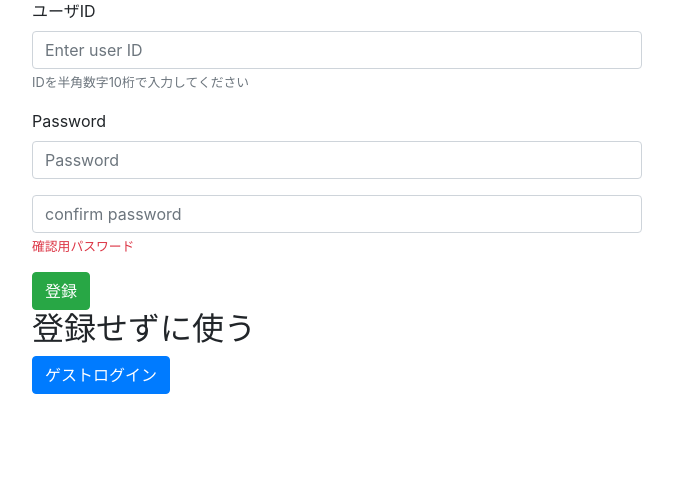
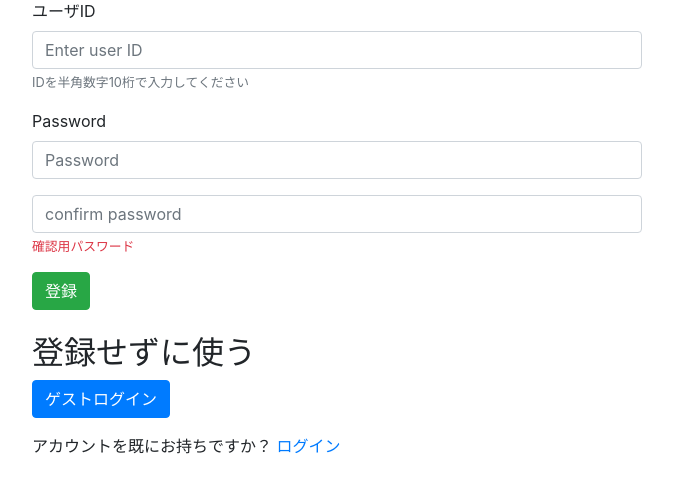
Before and after one commit to k-zshiba/AthleteNote, a PHP site: page /web/php/signUpPage.php in a window 1280 px wide. Shown: the part 103-596 px from the top of the page, without its empty margins (303-976 px from the left). Run offline with PHP 8.4, Linux system fonts and the light colour scheme.

Commit message:
arrange style

```diff
--- a/web/php/signUpPage.php
+++ b/web/php/signUpPage.php
@@ -48,12 +48,16 @@
       </div>
       <button type="submit" class="btn btn-success">登録</button>
     </form>
+  </div>
+  <div class="mt-4 mx-auto col-md-6 col-sm-12">
     <h2>登録せずに使う</h2>
     <form name="guestLogin" action="./guestLogin.php">
       <button type="submit" class="btn btn-primary">ゲストログイン</button>
     </form>
   </div>
-
+  <div class="mt-3 mx-auto col-md-6 col-sm-12">
+    アカウントを既にお持ちですか？  <a href="./loginPage.php">ログイン</a>
+  </div>
 
 
 </body>
```
